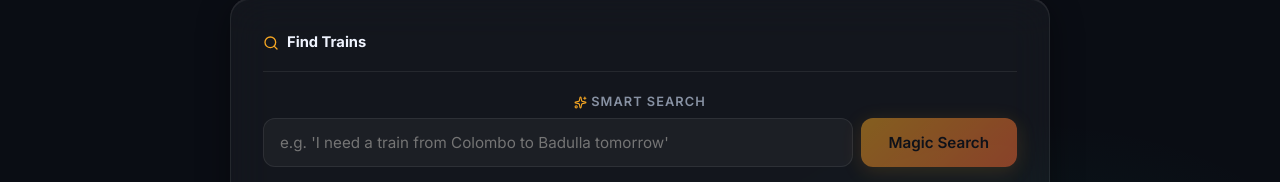
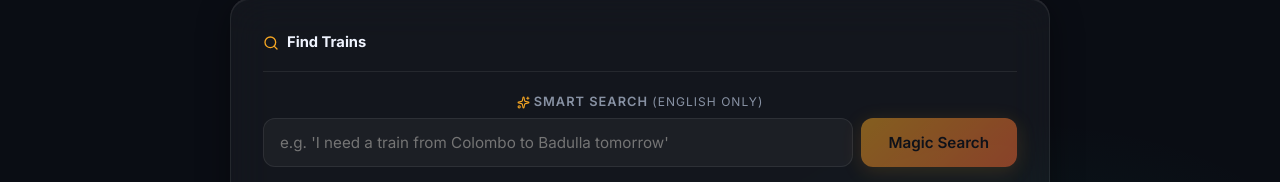
Before and after one commit to aathif12/Segment-Based-Train-Seat-Booking-System, a React (Vite) app in the folder frontend/: page / in a window 1280 px wide. Shown: the part 455-637 px from the top of the page. Built offline with nearby package versions, Linux system fonts and the light colour scheme; no server answers.

Commit message:
feat(frontend): lock magic search UI to english

```diff
--- a/frontend/src/pages/HomePage.tsx
+++ b/frontend/src/pages/HomePage.tsx
@@ -193,7 +193,7 @@ const HomePage: React.FC<HomePageProps> = ({ addToast }) => {
                 <div className="form-group fade-up" style={{ animationDelay: '0.3s', marginBottom: 24 }}>
                   <label className="form-label" htmlFor="nlp-search">
                     <Sparkles size={13} style={{ display: 'inline', verticalAlign: 'text-bottom', marginRight: 4, color: 'var(--color-primary)' }} />
-                    {t('home.smartSearch')}
+                    Smart Search <span style={{ fontSize: '0.75rem', fontWeight: 'normal', color: 'var(--color-text-muted)' }}>(English Only)</span>
                   </label>
                   <div style={{ display: 'flex', gap: 8 }}>
                     <input
@@ -201,7 +201,7 @@ const HomePage: React.FC<HomePageProps> = ({ addToast }) => {
                       id="nlp-search"
                       className="form-input"
                       style={{ flex: 1 }}
-                      placeholder={t('home.smartSearchPlaceholder')}
+                      placeholder="e.g. 'I need a train from Colombo to Badulla tomorrow'"
                       value={nlpQuery}
                       onChange={e => setNlpQuery(e.target.value)}
                       onKeyDown={e => {
@@ -215,7 +215,7 @@ const HomePage: React.FC<HomePageProps> = ({ addToast }) => {
                       disabled={isParsing || !nlpQuery.trim()}
                       style={{ whiteSpace: 'nowrap' }}
                     >
-                      {isParsing ? <div className="spinner" style={{ width: 18, height: 18 }} /> : t('home.magicSearchBtn')}
+                      {isParsing ? <div className="spinner" style={{ width: 18, height: 18 }} /> : 'Magic Search'}
                     </button>
                   </div>
                 </div>
```
